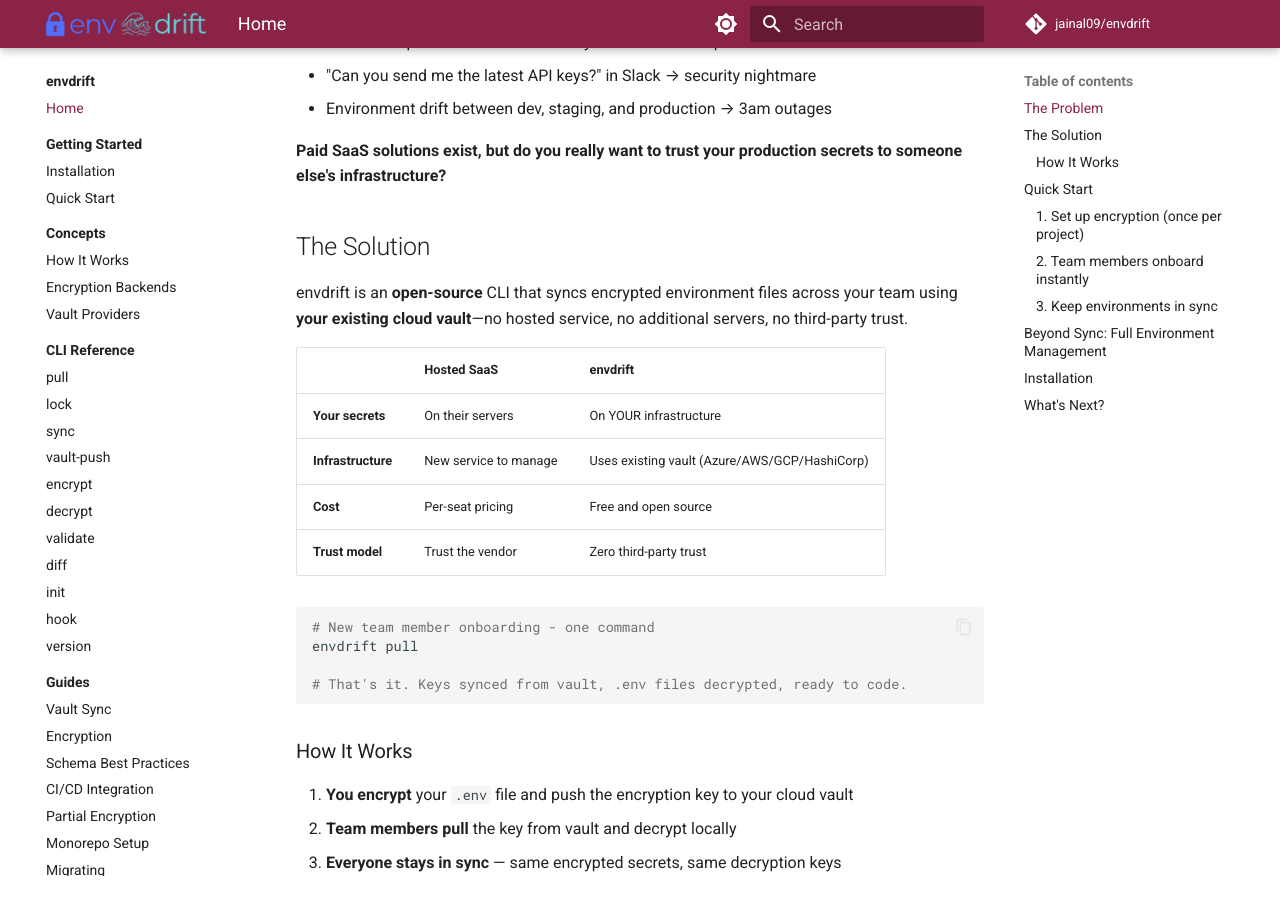
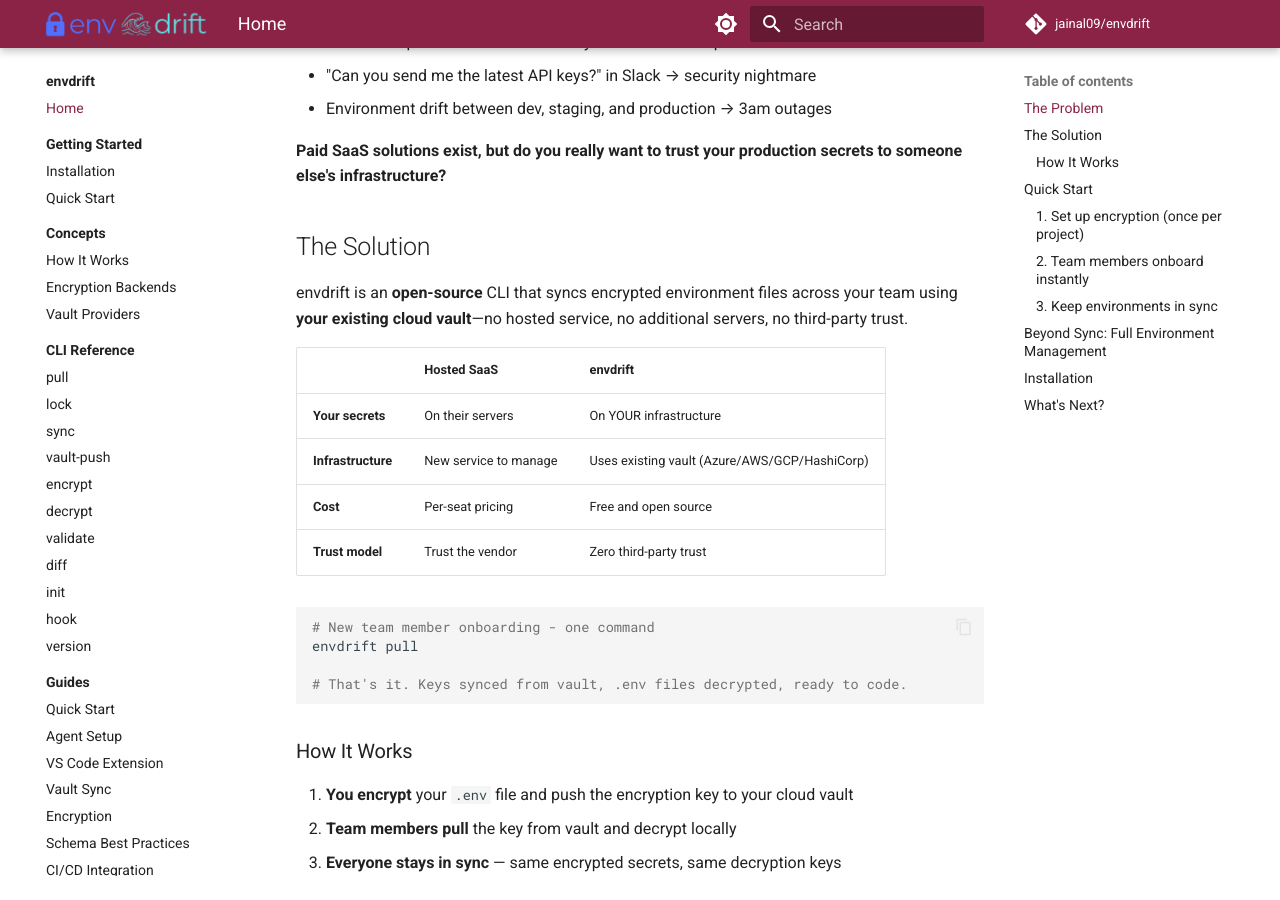
Before and after one commit to jainal09/envdrift, an MkDocs documentation site: the page built from docs/index.md, in a window 1280 px wide and 900 px high, scrolled down 473 px. Built offline with MkDocs 1.6.1 and Material for MkDocs 9.7.7, drawn with Linux system fonts in a browser that asks for light colours; comment, search, counter and statistics services are not loaded.

Commit message:
docs: add agent setup guide, vscode extension guide, and phase 2 spec
- Add docs/guides/agent-setup.md
- Add docs/guides/vscode-extension.md
- Add docs/agent-spec.md
- Update mkdocs.yml with new pages
- Fix markdown linting (exclude node_modules)

```diff
--- a/mkdocs.yml
+++ b/mkdocs.yml
@@ -60,6 +60,9 @@
       - hook: cli/hook.md
       - version: cli/version.md
   - Guides:
+      - Quick Start: getting-started/quickstart.md
+      - Agent Setup: guides/agent-setup.md
+      - VS Code Extension: guides/vscode-extension.md
       - Vault Sync: guides/vault-sync.md
       - Encryption: guides/encryption.md
       - Schema Best Practices: guides/schema.md
@@ -71,6 +74,7 @@
   - Reference:
       - Configuration: reference/configuration.md
       - Python API: reference/api.md
+      - Agent Specification (Phase 2): agent-spec.md
       - Glossary: glossary.md
   - Support:
       - Troubleshooting: support/troubleshooting.md
```
